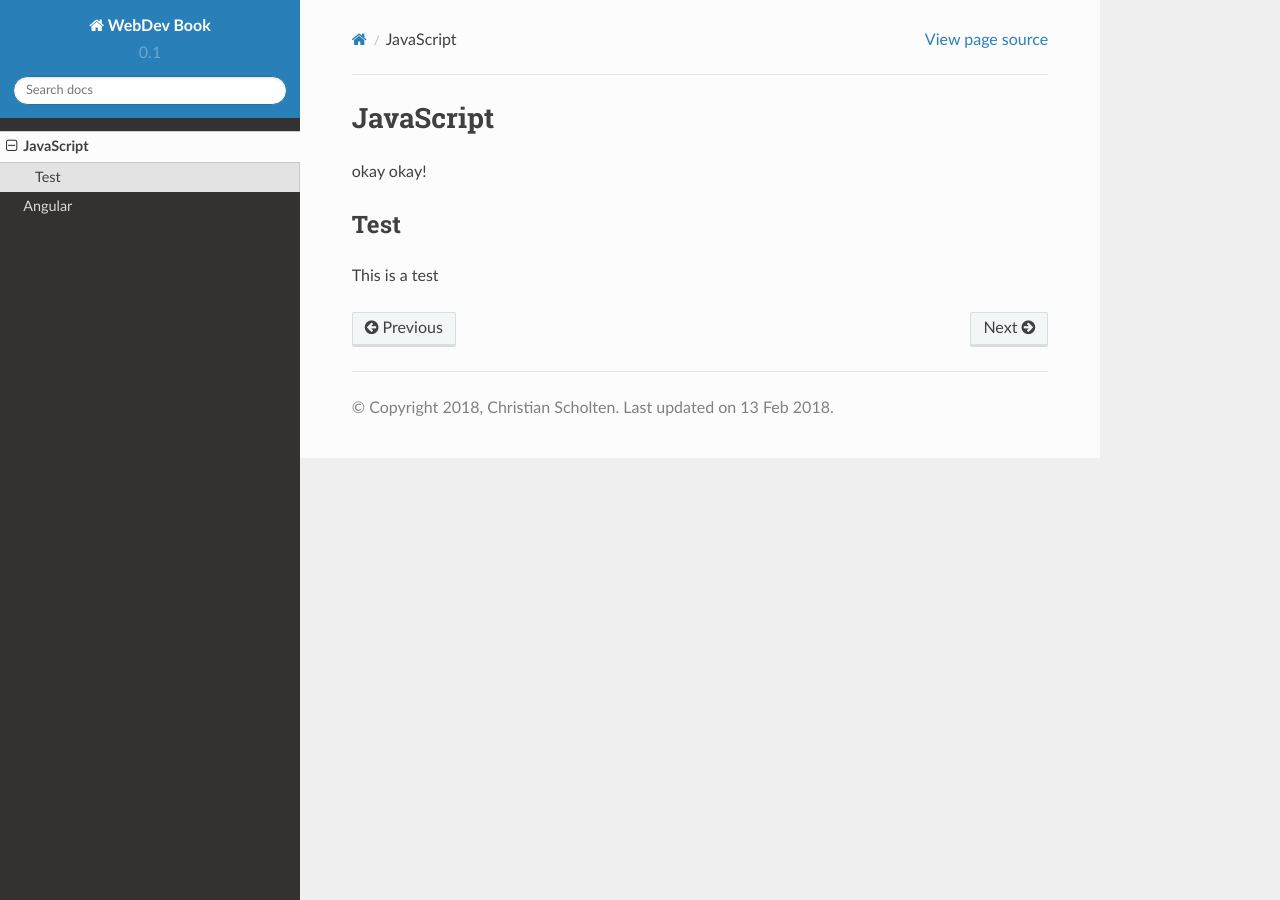
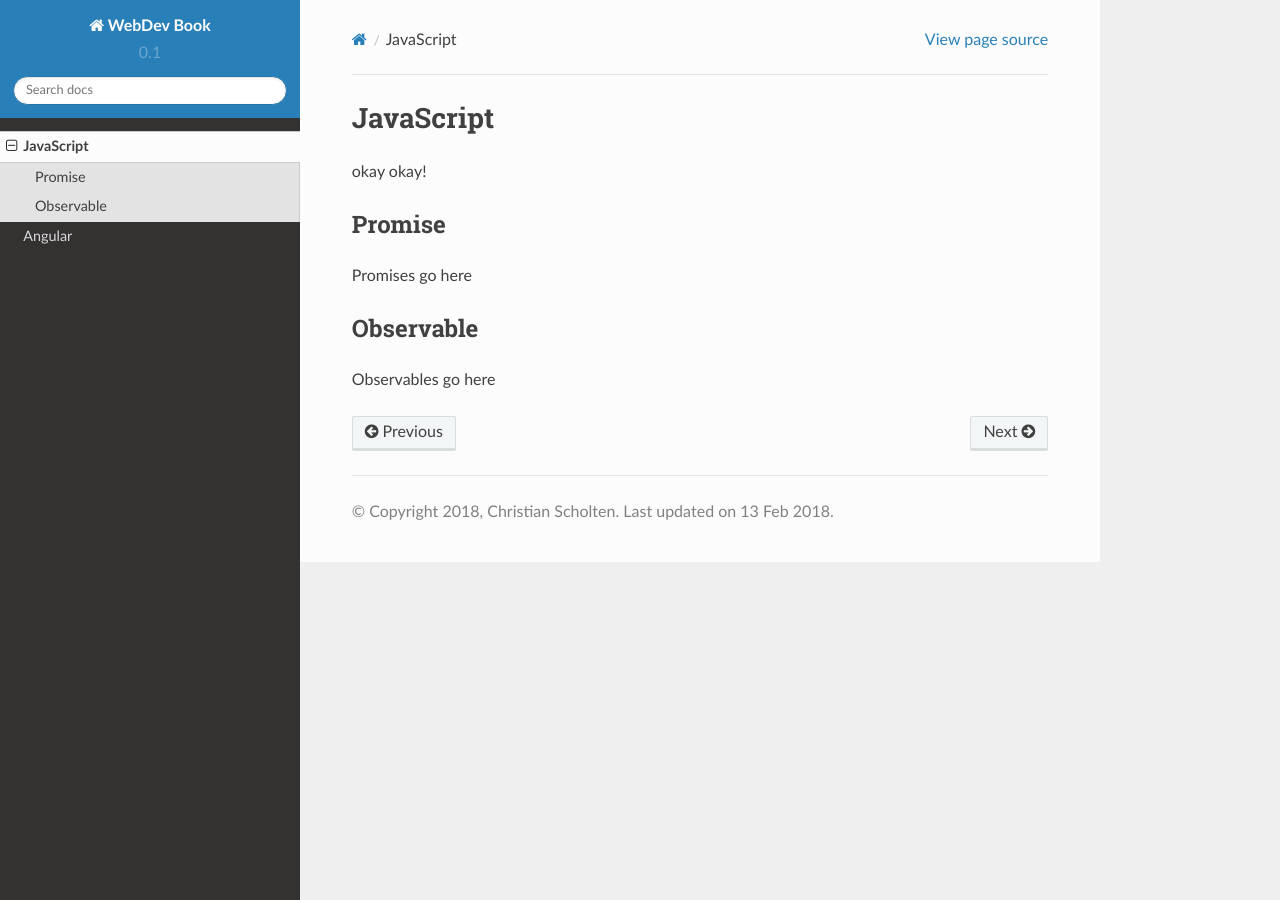
Before and after one commit to scholchr/webdevbook, a Sphinx documentation site: the page built from source/javascript.rst, in a window 1280 px wide. Built offline with Sphinx 7.4.7 and the Read the Docs theme 2.0.0, drawn with Linux system fonts in a browser that asks for light colours.

Commit message:
Fixed chapters/sections and mainpage

```diff
--- a/source/angular.rst
+++ b/source/angular.rst
@@ -1,2 +1,3 @@
+=======
 Angular
 =======
--- a/source/javascript.rst
+++ b/source/javascript.rst
@@ -1,3 +1,4 @@
+==========
 JavaScript
 ==========
 
@@ -7,7 +8,12 @@ okay okay!
 
 
 
-Test
-----
+Promise
+=======
 
-This is a test
+Promises go here
+
+Observable
+==========
+
+Observables go here
```
Also changed, not shown: source/index.rst (+4 -4 lines).
